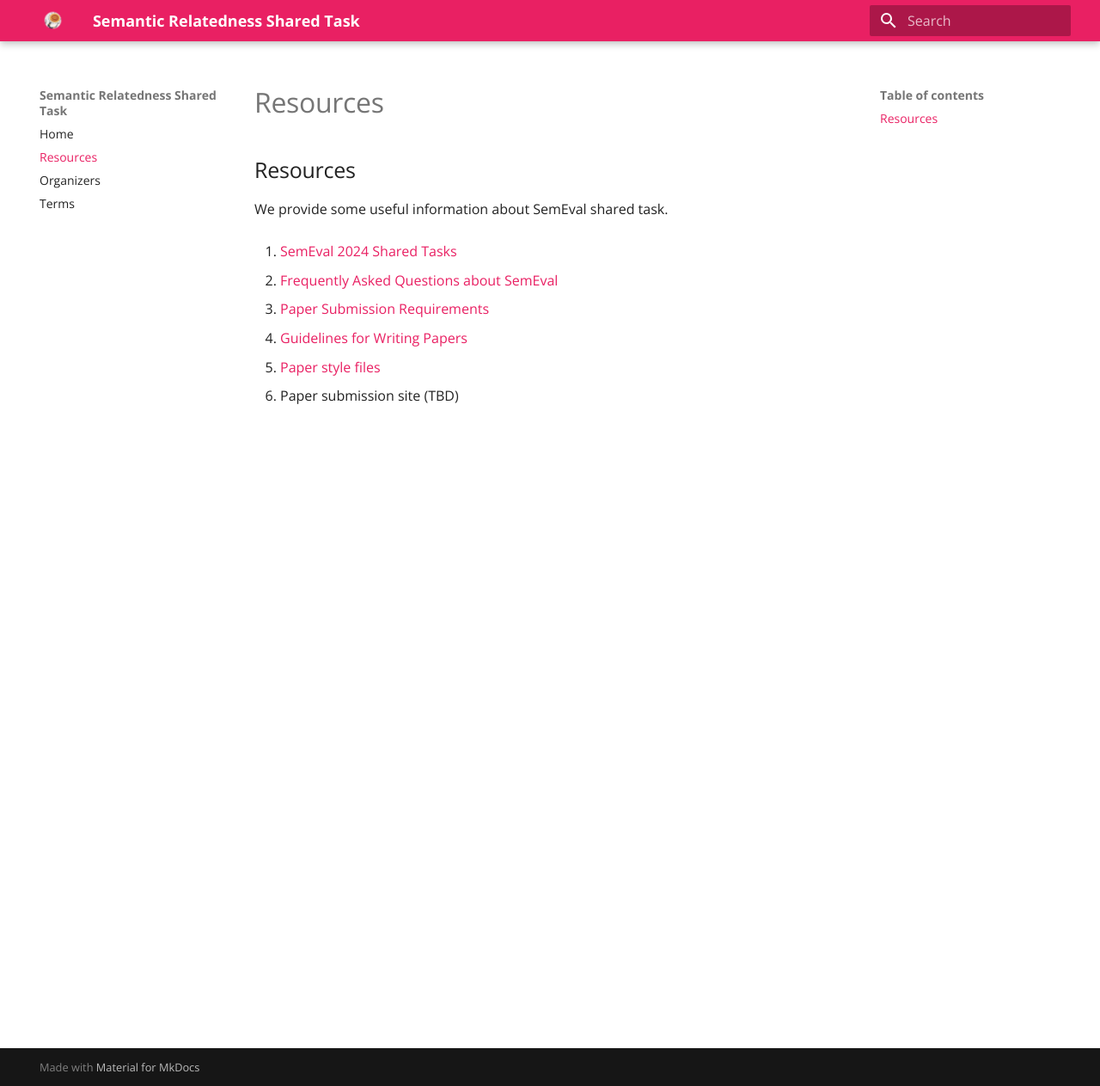
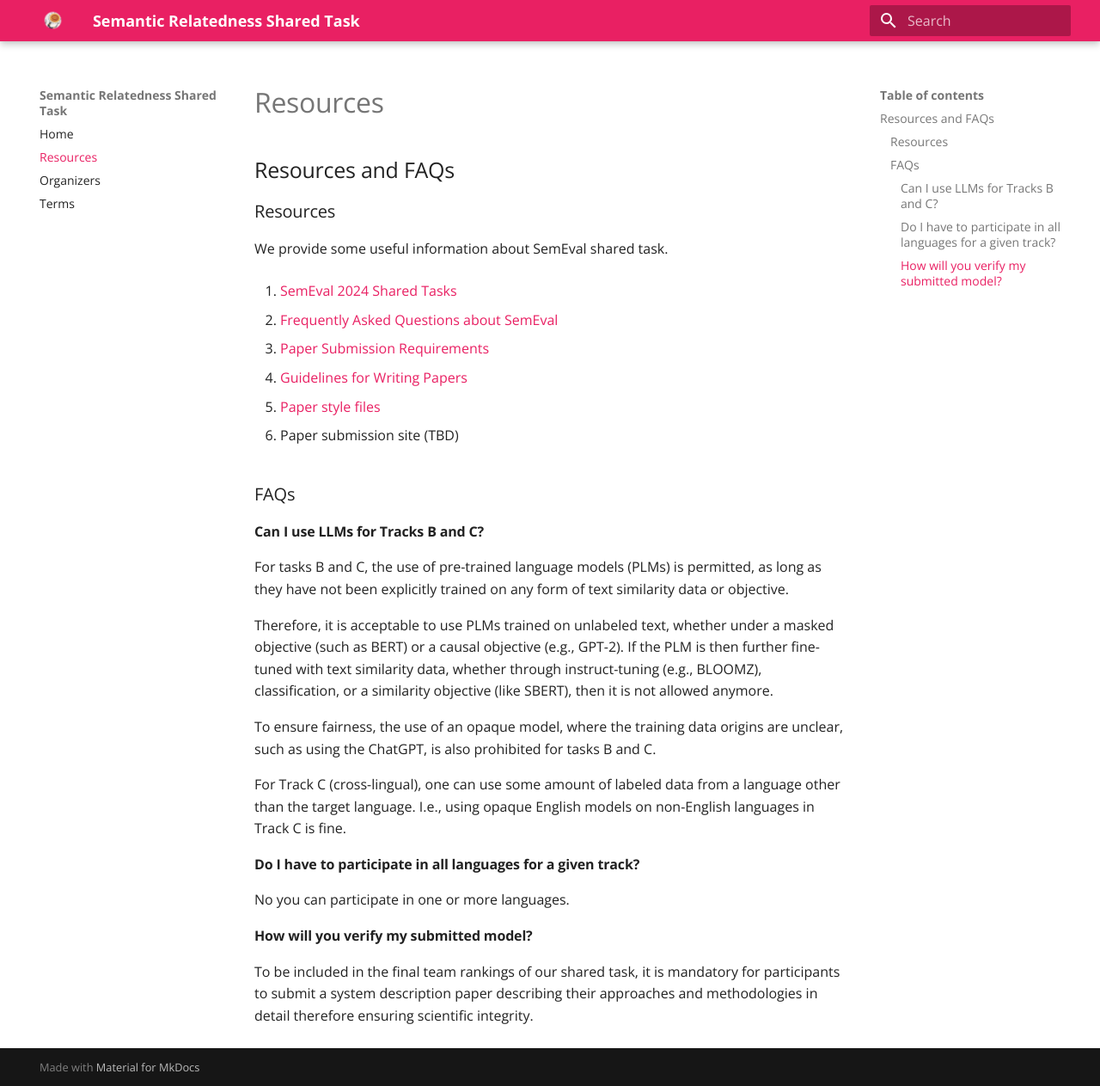
Before and after one commit to semantic-textual-relatedness/semantic-textual-relatedness.github.io, an MkDocs documentation site: the page built from docs/Resources.md, in a window 1280 px wide and 1263 px high. Shown: the whole window at 86% size. Built offline with MkDocs 1.6.1 and Material for MkDocs 9.7.7, drawn with Linux system fonts in a browser that asks for light colours.

Commit message:
Update Resources.md

```diff
--- a/docs/Resources.md
+++ b/docs/Resources.md
@@ -1,4 +1,5 @@
-## Resources
+## Resources and FAQs
+### Resources
 
 We provide some useful information about SemEval shared task.
 
@@ -13,3 +14,24 @@ We provide some useful information about SemEval shared task.
 5. [Paper style files](https://github.com/acl-org/acl-style-files)
 
 6. Paper submission site (TBD)
+
+
+### FAQs
+#### Can I use LLMs for Tracks B and C?
+
+<p>For tasks B and C, the use of pre-trained language models (PLMs) is permitted, as long as they have not been explicitly trained on any form of text similarity data or objective. </p>
+
+<p>Therefore, it is acceptable to use PLMs trained on unlabeled text, whether under a masked objective (such as BERT) or a causal objective (e.g., GPT-2). If the PLM is then further fine-tuned with text similarity data, whether through instruct-tuning (e.g., BLOOMZ), classification, or a similarity objective (like SBERT), then it is not allowed anymore.</p>
+
+<p>To ensure fairness, the use of an opaque model, where the training data origins are unclear, such as using the ChatGPT, is also prohibited for tasks B and C.</p>
+
+<p>For Track C (cross-lingual), one can use some amount of labeled data from a language other than the target language. I.e., using opaque English models on non-English languages in Track C is fine. </p>
+
+#### Do I have to participate in all languages for a given track?
+<p>No you can participate in one or more languages.</p>
+
+
+#### How will you verify my submitted model?
+
+
+<p>To be included in the final team rankings of our shared task, it is mandatory for participants to submit a system description paper describing their approaches and methodologies in detail therefore ensuring scientific integrity.</p>
```
